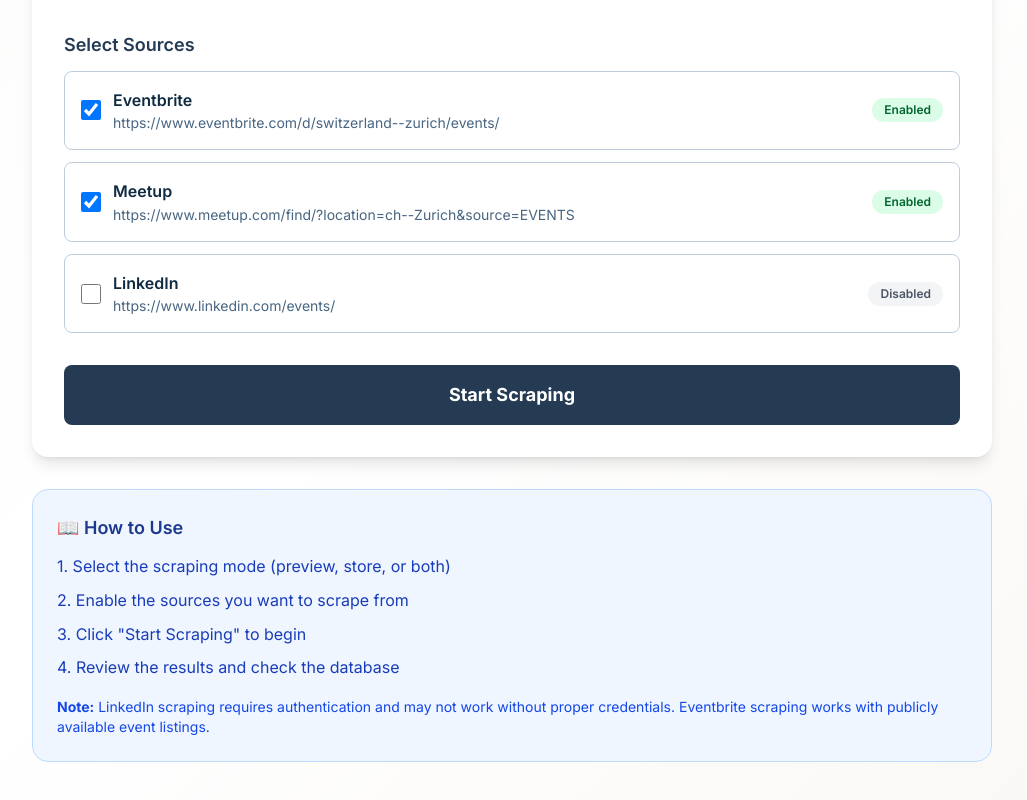
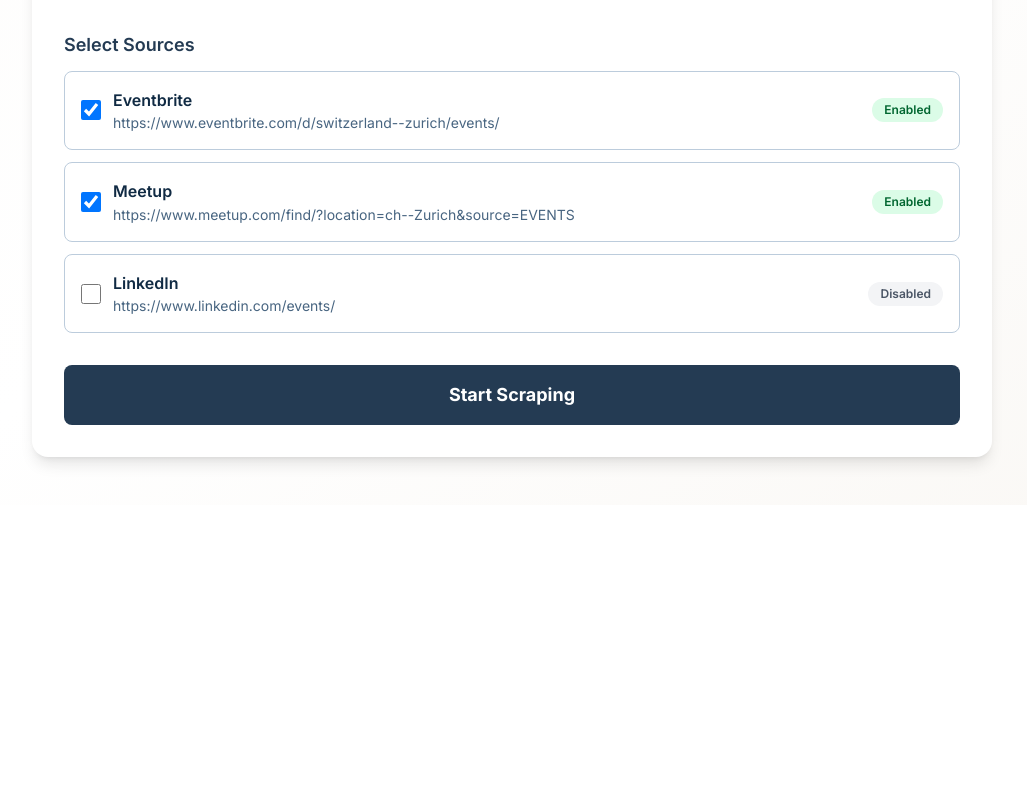
Before and after one commit to gauridxt/Bobbers, a Next.js app: page /admin/scraper in a window 1280 px wide. Shown: the part 358-1158 px from the top of the page, without its empty margins (128-1155 px from the left). After the commit the page ends 863 px from the top, so only its background shows below. Built offline with nearby package versions, Linux system fonts and the light colour scheme.

Commit message:
Remove 'How to Use' instructions section from admin scraper page

```diff
--- a/app/admin/scraper/page.tsx
+++ b/app/admin/scraper/page.tsx
@@ -292,20 +292,6 @@
           )}
         </div>
 
-        {/* Instructions */}
-        <div className="mt-8 bg-blue-50 border border-blue-200 rounded-2xl p-6">
-          <h3 className="text-lg font-semibold text-blue-900 mb-3">📖 How to Use</h3>
-          <ol className="space-y-2 text-blue-800">
-            <li>1. Select the scraping mode (preview, store, or both)</li>
-            <li>2. Enable the sources you want to scrape from</li>
-            <li>3. Click "Start Scraping" to begin</li>
-            <li>4. Review the results and check the database</li>
-          </ol>
-          <p className="mt-4 text-sm text-blue-700">
-            <strong>Note:</strong> LinkedIn scraping requires authentication and may not work without proper credentials.
-            Eventbrite scraping works with publicly available event listings.
-          </p>
-        </div>
       </main>
     </div>
   );
```
